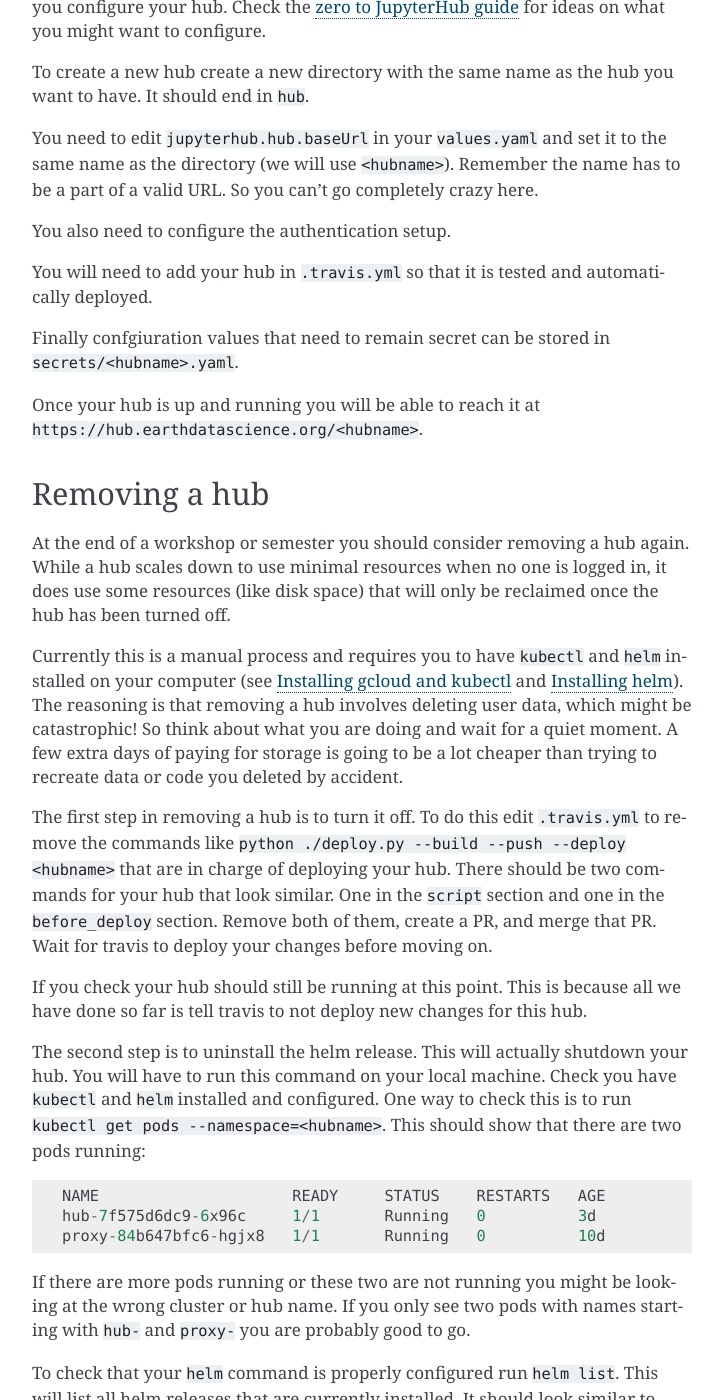
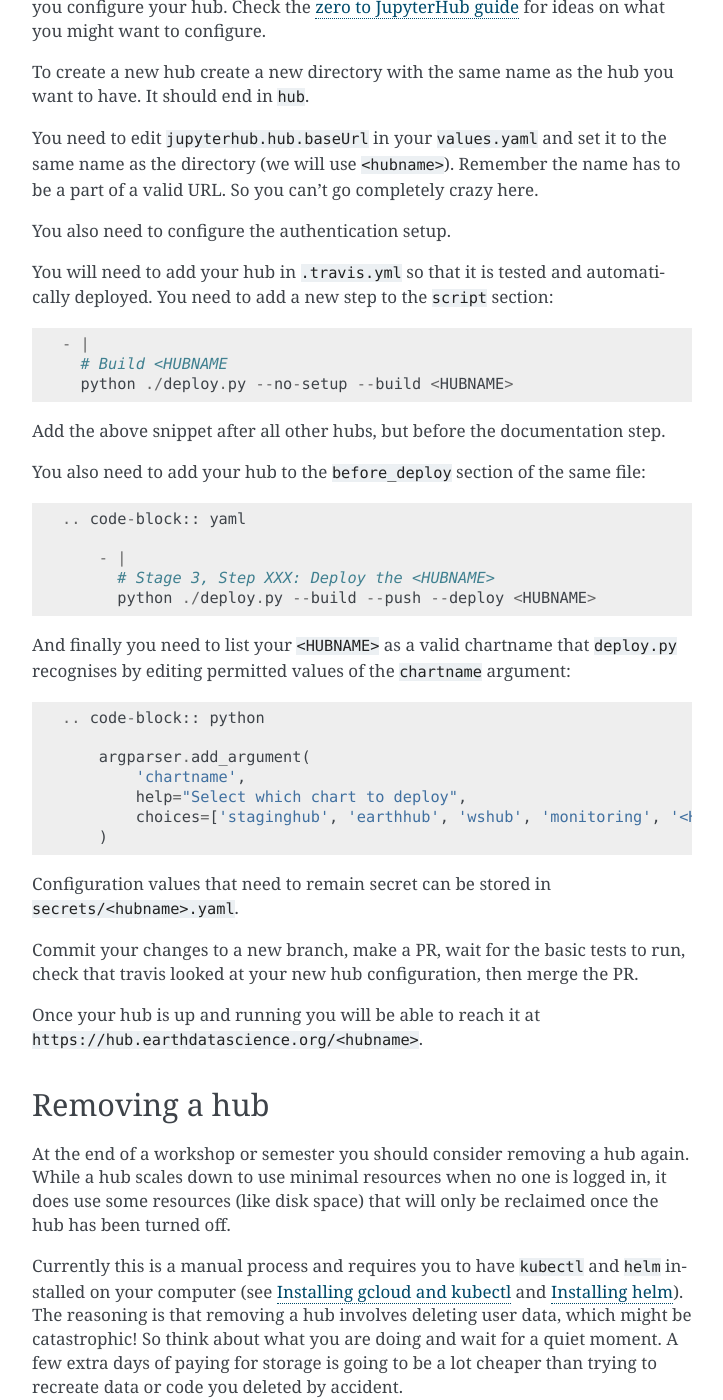
Before and after one commit to earthlab/hub-ops, a Sphinx documentation site: the page built from docs/source/day-to-day.rst, in a window 1280 px wide and 1400 px high, scrolled down 1253 px. Shown: the whole window, without its empty margins (388-1111 px from the left). Built offline with Sphinx 7.4.7, drawn with Linux system fonts in a browser that asks for light colours.

```diff
--- a/docs/source/day-to-day.rst
+++ b/docs/source/day-to-day.rst
@@ -69,10 +69,40 @@
 You also need to configure the authentication setup.
 
 You will need to add your hub in :code:`.travis.yml` so that it is tested and
-automatically deployed.
+automatically deployed. You need to add a new step to the :code:`script` section::
 
-Finally confgiuration values that need to remain secret can be stored in
+    - |
+      # Build <HUBNAME
+      python ./deploy.py --no-setup --build <HUBNAME>
+
+Add the above snippet after all other hubs, but before the documentation step.
+
+You also need to add your hub to the :code:`before_deploy` section of the same
+file::
+
+    .. code-block:: yaml
+
+        - |
+          # Stage 3, Step XXX: Deploy the <HUBNAME>
+          python ./deploy.py --build --push --deploy <HUBNAME>
+
+And finally you need to list your :code:`<HUBNAME>` as a valid chartname that
+:code:`deploy.py` recognises by editing permitted values of the :code:`chartname`
+argument::
+
+    .. code-block:: python
+
+        argparser.add_argument(
+            'chartname',
+            help="Select which chart to deploy",
+            choices=['staginghub', 'earthhub', 'wshub', 'monitoring', '<HUBNAME>']
+        )
+
+Configuration values that need to remain secret can be stored in
 :code:`secrets/<hubname>.yaml`.
+
+Commit your changes to a new branch, make a PR, wait for the basic tests to run,
+check that travis looked at your new hub configuration, then merge the PR.
 
 Once your hub is up and running you will be able to reach it
 at :code:`https://hub.earthdatascience.org/<hubname>`.
```
Also changed, not shown: .travis.yml.
